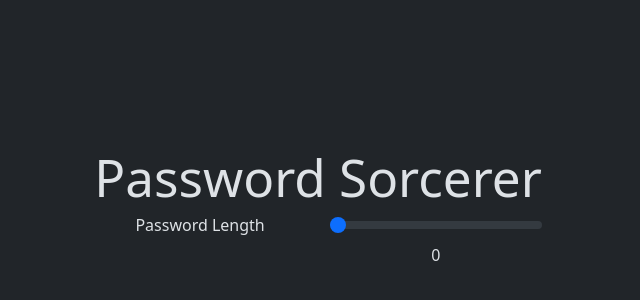
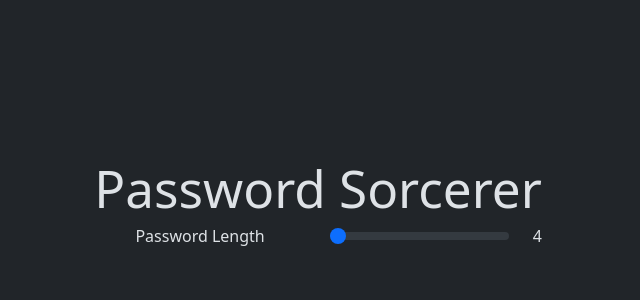
Before and after one commit to bshortdev/password-sorcerer-vuets, a Vue app in the folder password-sorcerer/: page / in a window 1280 px wide. Shown: the part 192-492 px from the top of the page, without its empty margins (322-962 px from the left). Built offline with nearby package versions, Linux system fonts and the light colour scheme.

Commit message:
Connected range slider to the passwordLength ref. Converted password length range slider to inline form element.

```diff
--- a/password-sorcerer/src/App.vue
+++ b/password-sorcerer/src/App.vue
@@ -1,6 +1,13 @@
 <script setup lang="ts">
 import { ref } from 'vue';
-const passwordLength = ref(0);
+const minPasswordLength = 4;
+const maxPasswordLength = 128;
+const passwordLength = ref(minPasswordLength);
+
+const setPasswordLengthFromRange = (event:Event) => {
+  const eventTarget = event.target as HTMLInputElement
+  passwordLength.value = eventTarget.valueAsNumber
+}
 </script>
 
 <template>
@@ -14,8 +21,9 @@ const passwordLength = ref(0);
       <div class="col">
         <label for="passwordLengthRange" class="form-label">Password Length</label>
       </div>
-      <div class="col">
-        <input type="range" class="form-range" min="0" max="5" id="passwordLengthRange" v-model="passwordLength">
+      <div class="col d-flex gap-4">
+        <!-- Need to have the range update as slider is sliding -->
+        <input type="range" class="form-range" :min="minPasswordLength" :max="maxPasswordLength" id="passwordLengthRange" :valueAsNumber="passwordLength" @change="setPasswordLengthFromRange">
         <div>{{passwordLength}}</div>
       </div>
     </div>
```
